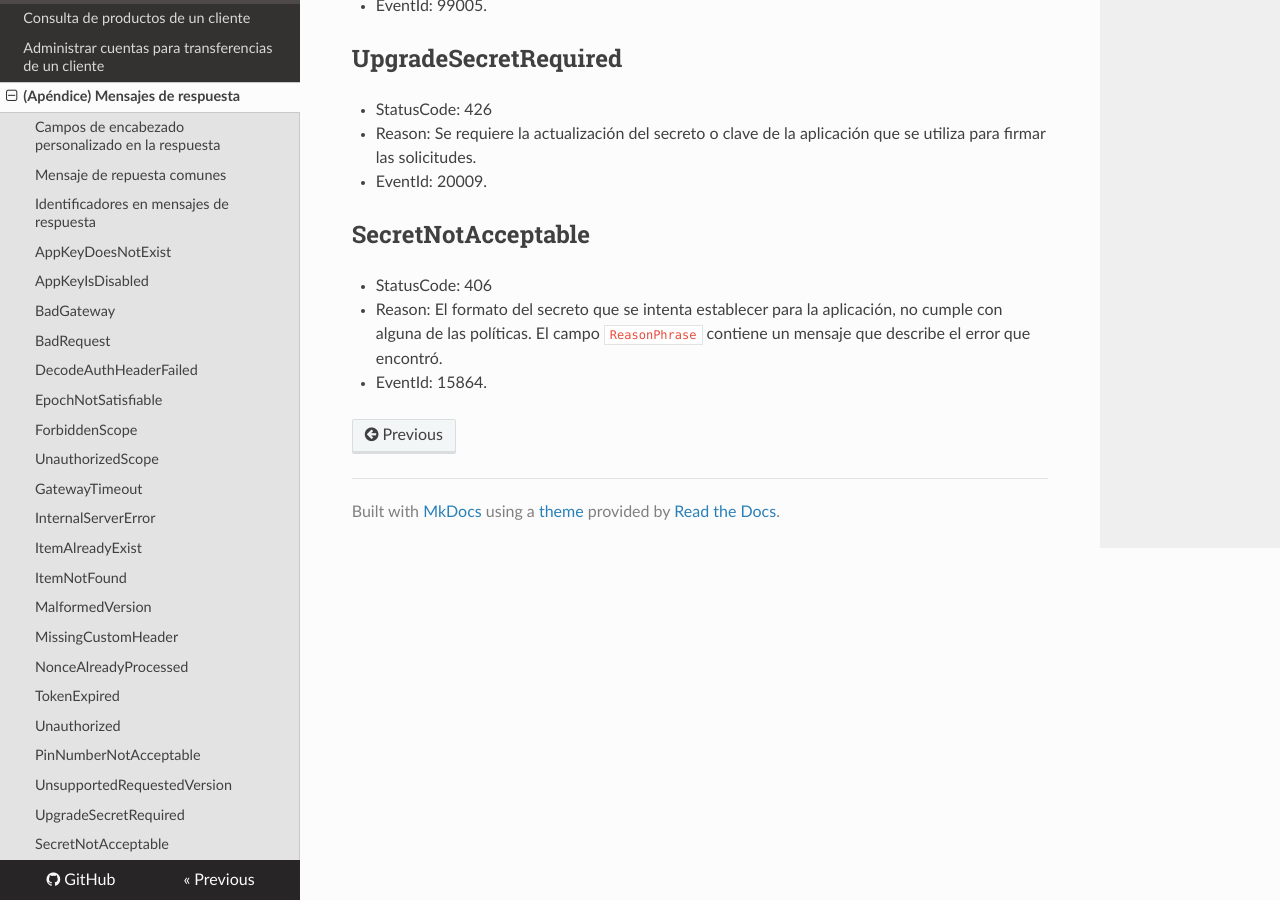
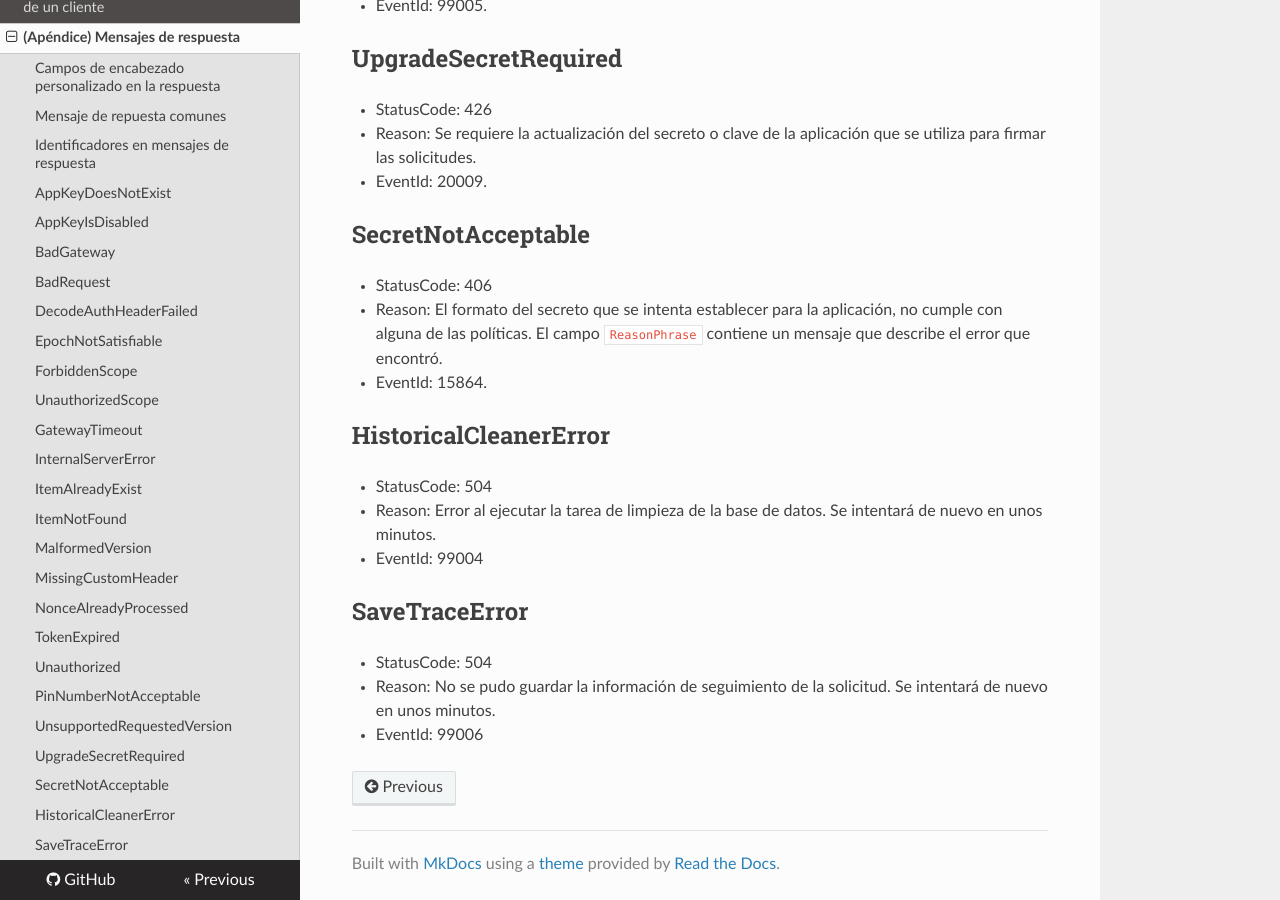
Before and after one commit to menchi2000/Aspen, an MkDocs documentation site: the page built from docs/Responses.md, in a window 1280 px wide and 900 px high, scrolled down 4801 px. Built offline with MkDocs 1.6.1, drawn with Linux system fonts in a browser that asks for light colours; nearby versions of some CDN libraries; old or Windows-style settings are respelled for this version of MkDocs.

Commit message:
Update Responses.md

```diff
--- a/docs/Responses.md
+++ b/docs/Responses.md
@@ -162,3 +162,14 @@ La cabecera personalizada de respuesta `X-PRO-Response-Help` puede contener algu
 - StatusCode: 406
 - Reason: El formato del secreto que se intenta establecer para la aplicación, no cumple con alguna de las políticas. El campo `ReasonPhrase` contiene un mensaje que describe el error que encontró.
 - EventId: 15864.
+
+## HistoricalCleanerError
+
+- StatusCode: 504
+- Reason: Error al ejecutar la tarea de limpieza de la base de datos. Se intentará de nuevo en unos minutos.
+- EventId: 99004
+
+## SaveTraceError
+- StatusCode: 504
+- Reason: No se pudo guardar la información de seguimiento de la solicitud. Se intentará de nuevo en unos minutos.
+- EventId: 99006
```
